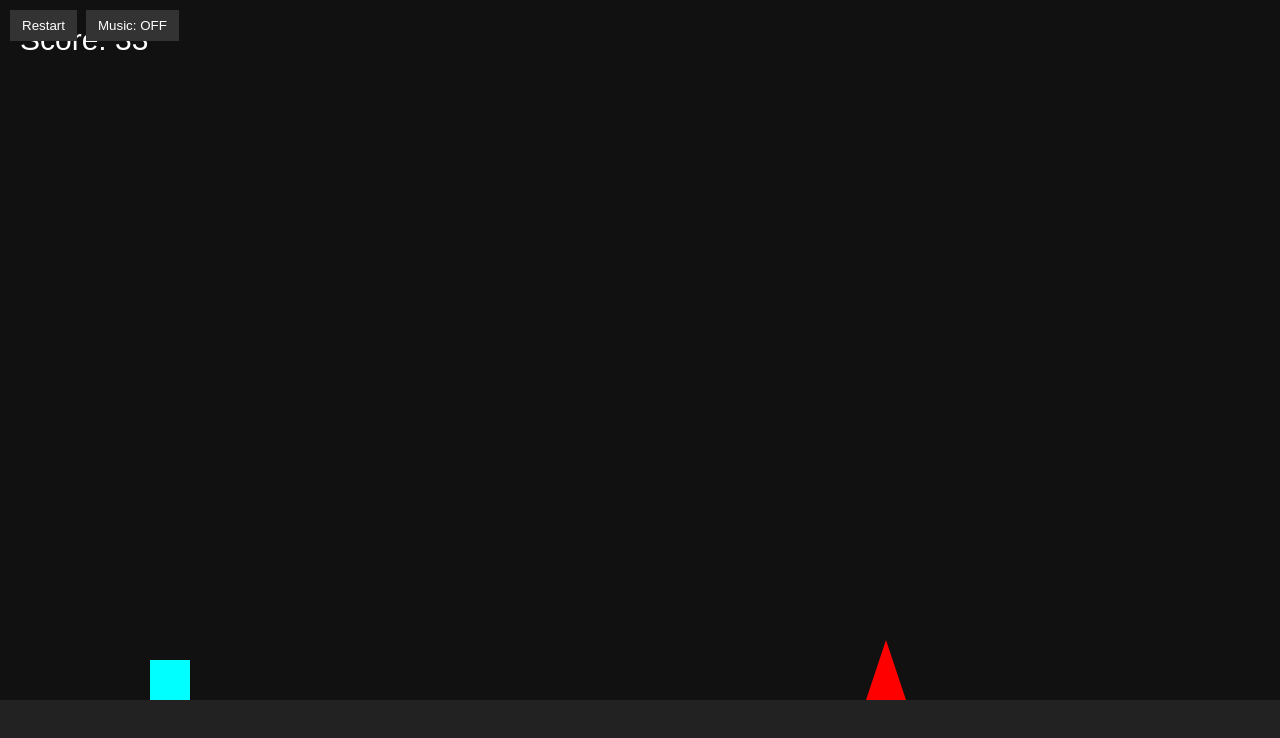
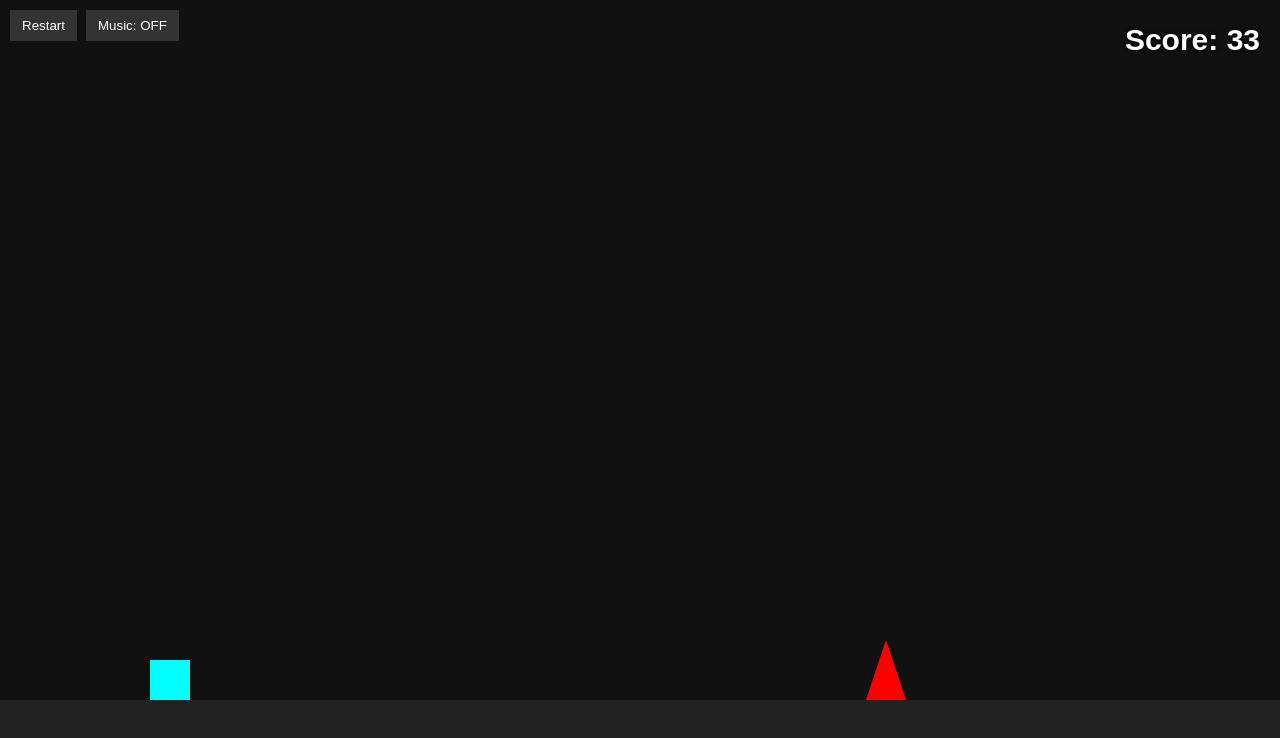
Before and after one commit to dolphinyanthony-cell/Geometry-Dash-Project, a plain HTML site: page index.html in a window 1280 px wide. Both pictures are taken after a click on the button "Music: ON". Drawn offline with Linux system fonts and the light colour scheme.

Commit message:
Update index.html

```diff
--- a/index.html
+++ b/index.html
@@ -2,7 +2,7 @@
 <html>
 <head>
 <meta charset="UTF-8">
-<title>GD Clone (Score + Music Fixed)</title>
+<title>GD Clone (Clean HUD)</title>
 <style>
 body { margin:0; overflow:hidden; background:#111; }
 canvas { display:block; }
@@ -13,6 +13,7 @@ button { padding:8px 12px; margin-right:5px; background:#333; color:white; borde
 <body>
 
 <canvas id="game"></canvas>
+
 <div id="ui">
   <button id="restartBtn">Restart</button>
   <button id="musicBtn">Music: ON</button>
@@ -21,17 +22,26 @@ button { padding:8px 12px; margin-right:5px; background:#333; color:white; borde
 <script>
 const canvas = document.getElementById("game");
 const ctx = canvas.getContext("2d");
-function resize(){ canvas.width=innerWidth; canvas.height=innerHeight; }
-addEventListener("resize", resize); resize();
 
-let gravity=0.6, jumpForce=-12, speed=6;
-let gameOver=false, started=false;
+function resize(){
+  canvas.width = innerWidth;
+  canvas.height = innerHeight;
+}
+addEventListener("resize", resize);
+resize();
+
+let gravity = 0.6;
+let jumpForce = -12;
+let speed = 6;
+
+let gameOver = false;
+let started = false;
 
 // ===== SCORE =====
 let score = 0;
-let scoreTick = 0; // slows score gain
+let scoreTick = 0;
 
-// ===== MUSIC SYSTEM =====
+// ===== MUSIC =====
 let audioCtx;
 let musicOn = true;
 let musicRunning = false;
@@ -51,7 +61,9 @@ function playNote(freq, dur, type="sawtooth", vol=0.1){
   g.gain.linearRampToValueAtTime(vol, audioCtx.currentTime + 0.01);
   g.gain.exponentialRampToValueAtTime(0.0001, audioCtx.currentTime + dur);
 
-  o.connect(g); g.connect(audioCtx.destination);
+  o.connect(g);
+  g.connect(audioCtx.destination);
+
   o.start();
   o.stop(audioCtx.currentTime + dur);
 }
@@ -83,7 +95,7 @@ function startMusic(){
     lastUpdateTime = now;
 
     let tempo = 140;
-    let beat = 60/tempo;
+    let beat = 60 / tempo;
     let step = Math.floor(songTime / beat) % 16;
 
     if(step % 4 === 0){
@@ -129,117 +141,184 @@ function stopMusic(){
 
 // ===== GAME =====
 class Player{
-  constructor(){ this.x=150; this.y=canvas.height-150; this.s=40; this.vy=0; this.g=false; this.r=0;}
+  constructor(){
+    this.x = 150;
+    this.y = canvas.height - 150;
+    this.s = 40;
+    this.vy = 0;
+    this.g = false;
+    this.r = 0;
+  }
+
   update(){
-    this.vy+=gravity; this.y+=this.vy;
-    if(this.y+this.s>=canvas.height-100){
-      this.y=canvas.height-100-this.s;
-      this.vy=0; this.g=true; this.r=0;
-    } else { this.g=false; this.r+=0.1; }
+    this.vy += gravity;
+    this.y += this.vy;
+
+    if(this.y + this.s >= canvas.height - 100){
+      this.y = canvas.height - 100 - this.s;
+      this.vy = 0;
+      this.g = true;
+      this.r = 0;
+    } else {
+      this.g = false;
+      this.r += 0.1;
+    }
   }
+
   draw(){
     ctx.save();
-    ctx.translate(this.x+20,this.y+20);
+    ctx.translate(this.x + 20, this.y + 20);
     ctx.rotate(this.r);
-    ctx.fillStyle="#0ff";
-    ctx.fillRect(-20,-20,40,40);
+    ctx.fillStyle = "#0ff";
+    ctx.fillRect(-20, -20, 40, 40);
     ctx.restore();
   }
-  jump(){ if(this.g && started && !gameOver) this.vy=jumpForce; }
+
+  jump(){
+    if(this.g && started && !gameOver){
+      this.vy = jumpForce;
+    }
+  }
 }
 
 class Obstacle{
-  constructor(x){ this.x=x; this.w=40; this.h=60; this.y=canvas.height-100-this.h;}
-  update(){ this.x-=speed; }
+  constructor(x){
+    this.x = x;
+    this.w = 40;
+    this.h = 60;
+    this.y = canvas.height - 100 - this.h;
+  }
+
+  update(){
+    this.x -= speed;
+  }
+
   draw(){
-    ctx.fillStyle="#f00";
+    ctx.fillStyle = "#f00";
     ctx.beginPath();
-    ctx.moveTo(this.x,this.y+this.h);
-    ctx.lineTo(this.x+20,this.y);
-    ctx.lineTo(this.x+40,this.y+this.h);
+    ctx.moveTo(this.x, this.y + this.h);
+    ctx.lineTo(this.x + 20, this.y);
+    ctx.lineTo(this.x + 40, this.y + this.h);
     ctx.fill();
   }
 }
 
-let player,obs,frame;
+let player, obs, frame;
 
 function init(){
-  player=new Player(); obs=[]; frame=0;
-  gameOver=false; started=false;
+  player = new Player();
+  obs = [];
+  frame = 0;
+
+  gameOver = false;
+  started = false;
+
   stopMusic();
   songTime = 0;
+
   score = 0;
   scoreTick = 0;
 }
 
 function update(){
-  if(!started||gameOver) return;
-  frame++; player.update();
+  if(!started || gameOver) return;
 
-  // slower score increase
+  frame++;
+  player.update();
+
   scoreTick++;
-  if(scoreTick >= 5){ // adjust this number to control speed
+  if(scoreTick >= 5){
     score++;
     scoreTick = 0;
   }
 
-  if(frame%100===0) obs.push(new Obstacle(canvas.width));
+  if(frame % 100 === 0){
+    obs.push(new Obstacle(canvas.width));
+  }
 
-  for(let i=obs.length-1;i>=0;i--){
-    let o=obs[i]; o.update();
-    if(player.x<o.x+o.w && player.x+40>o.x && player.y<o.y+o.h && player.y+40>o.y){
-      gameOver=true;
+  for(let i = obs.length - 1; i >= 0; i--){
+    let o = obs[i];
+    o.update();
+
+    if(
+      player.x < o.x + o.w &&
+      player.x + 40 > o.x &&
+      player.y < o.y + o.h &&
+      player.y + 40 > o.y
+    ){
+      gameOver = true;
       stopMusic();
     }
-    if(o.x+o.w<0) obs.splice(i,1);
+
+    if(o.x + o.w < 0){
+      obs.splice(i, 1);
+    }
   }
 }
 
 function draw(){
   ctx.clearRect(0,0,canvas.width,canvas.height);
-  ctx.fillStyle="#222";
-  ctx.fillRect(0,canvas.height-100,canvas.width,100);
+
+  ctx.fillStyle = "#222";
+  ctx.fillRect(0, canvas.height - 100, canvas.width, 100);
 
   player.draw();
-  obs.forEach(o=>o.draw());
+  obs.forEach(o => o.draw());
 
-  // SCORE DISPLAY
+  // ===== SCORE (TOP RIGHT) =====
   ctx.fillStyle = "white";
-  ctx.font = "30px Arial";
-  ctx.fillText("Score: " + score, 20, 50);
+  ctx.font = "bold 30px Arial";
+  ctx.textAlign = "right";
+  ctx.shadowColor = "black";
+  ctx.shadowBlur = 5;
+  ctx.fillText("Score: " + score, canvas.width - 20, 50);
+  ctx.textAlign = "left";
+  ctx.shadowBlur = 0;
 
   if(!started){
-    ctx.fillStyle="white";
-    ctx.font="40px Arial";
-    ctx.fillText("CLICK TO START",canvas.width/2-170,canvas.height/2);
+    ctx.fillStyle = "white";
+    ctx.font = "40px Arial";
+    ctx.fillText("CLICK TO START", canvas.width/2 - 170, canvas.height/2);
   }
 
   if(gameOver){
-    ctx.fillStyle="white";
-    ctx.font="50px Arial";
-    ctx.fillText("GAME OVER",canvas.width/2-150,canvas.height/2);
+    ctx.fillStyle = "white";
+    ctx.font = "50px Arial";
+    ctx.fillText("GAME OVER", canvas.width/2 - 150, canvas.height/2);
   }
 }
 
-function loop(){ update(); draw(); requestAnimationFrame(loop); }
+function loop(){
+  update();
+  draw();
+  requestAnimationFrame(loop);
+}
 
 function startAll(){
   if(!started){
-    started=true;
+    started = true;
     if(musicOn) startMusic();
   }
 }
 
-addEventListener("mousedown",()=>{ startAll(); player.jump(); });
-addEventListener("keydown",e=>{
-  if(e.code==="Space"){ e.preventDefault(); startAll(); player.jump(); }
+addEventListener("mousedown", () => {
+  startAll();
+  player.jump();
 });
 
-restartBtn.onclick=()=>init();
+addEventListener("keydown", e => {
+  if(e.code === "Space"){
+    e.preventDefault();
+    startAll();
+    player.jump();
+  }
+});
 
-musicBtn.onclick=function(){
-  musicOn=!musicOn;
-  this.innerText="Music: "+(musicOn?"ON":"OFF");
+restartBtn.onclick = () => init();
+
+musicBtn.onclick = function(){
+  musicOn = !musicOn;
+  this.innerText = "Music: " + (musicOn ? "ON" : "OFF");
 
   if(musicOn && started && !gameOver){
     startMusic();
@@ -248,7 +327,9 @@ musicBtn.onclick=function(){
   }
 };
 
-init(); loop();
+init();
+loop();
 </script>
+
 </body>
 </html>
```
